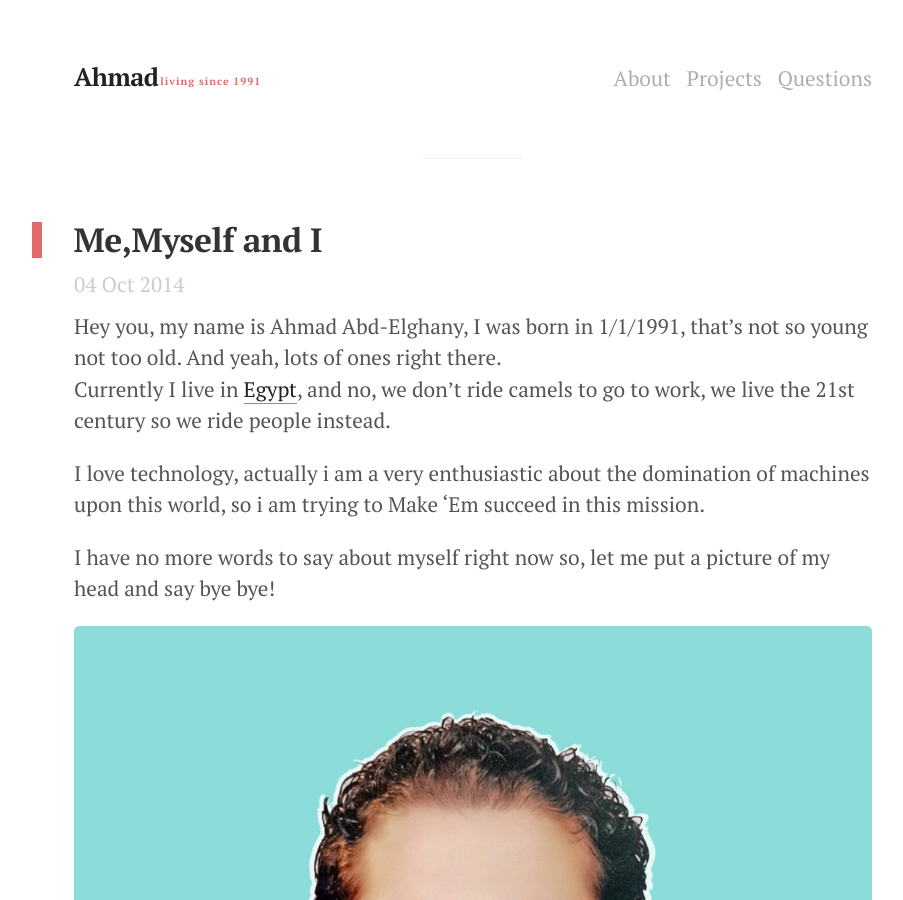
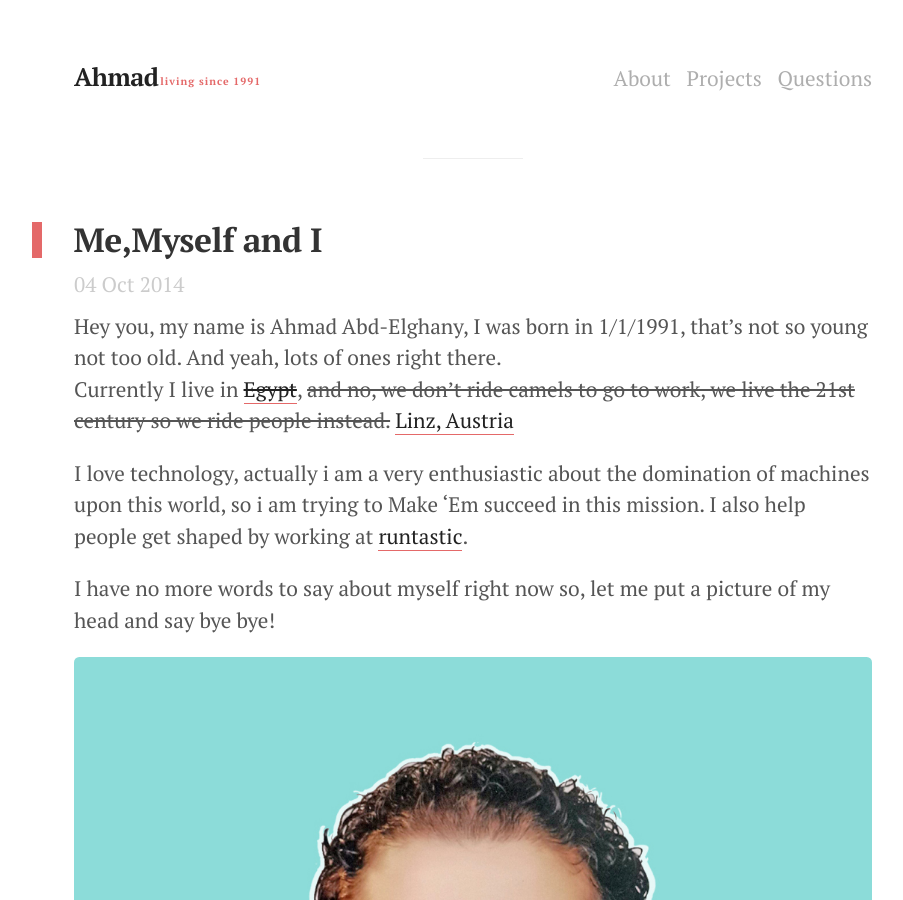
Before and after one commit to ahmgeek/_ahmgeek.github.io, a Jekyll site: the page built from about/about-me.md, in a window 1280 px wide and 900 px high. Shown: the whole window, without its empty margins (167-1070 px from the left). Built offline with Jekyll 4.4.1, drawn with Linux system fonts in a browser that asks for light colours.

Commit message:
Update about-me.md

```diff
--- a/about/about-me.md
+++ b/about/about-me.md
@@ -6,9 +6,9 @@ date: '04-10-2014'
 ---
 
 Hey you, my name is Ahmad Abd-Elghany, I was born in 1/1/1991, that's not so young not too old. And yeah, lots of ones right there.<br>Currently I live in
-[Egypt](http://www.wikiwand.com/en/Egypt), and no, we don't ride camels to go to work, we live the 21st century so we ride people instead.
+[~~Egypt~~](http://www.wikiwand.com/en/Egypt), ~~and no, we don't ride camels to go to work, we live the 21st century so we ride people instead.~~ [Linz, Austria](https://en.wikipedia.org/wiki/Linz)
 
-I love technology, actually i am a very enthusiastic about the domination of machines upon this world, so i am trying to Make 'Em succeed in this mission.
+I love technology, actually i am a very enthusiastic about the domination of machines upon this world, so i am trying to Make 'Em succeed in this mission. I also help people get shaped by working at [runtastic](http://runtastic.com).
 
 I have no more words to say about myself right now so, let me put a picture of my head and
 say bye bye!
```
